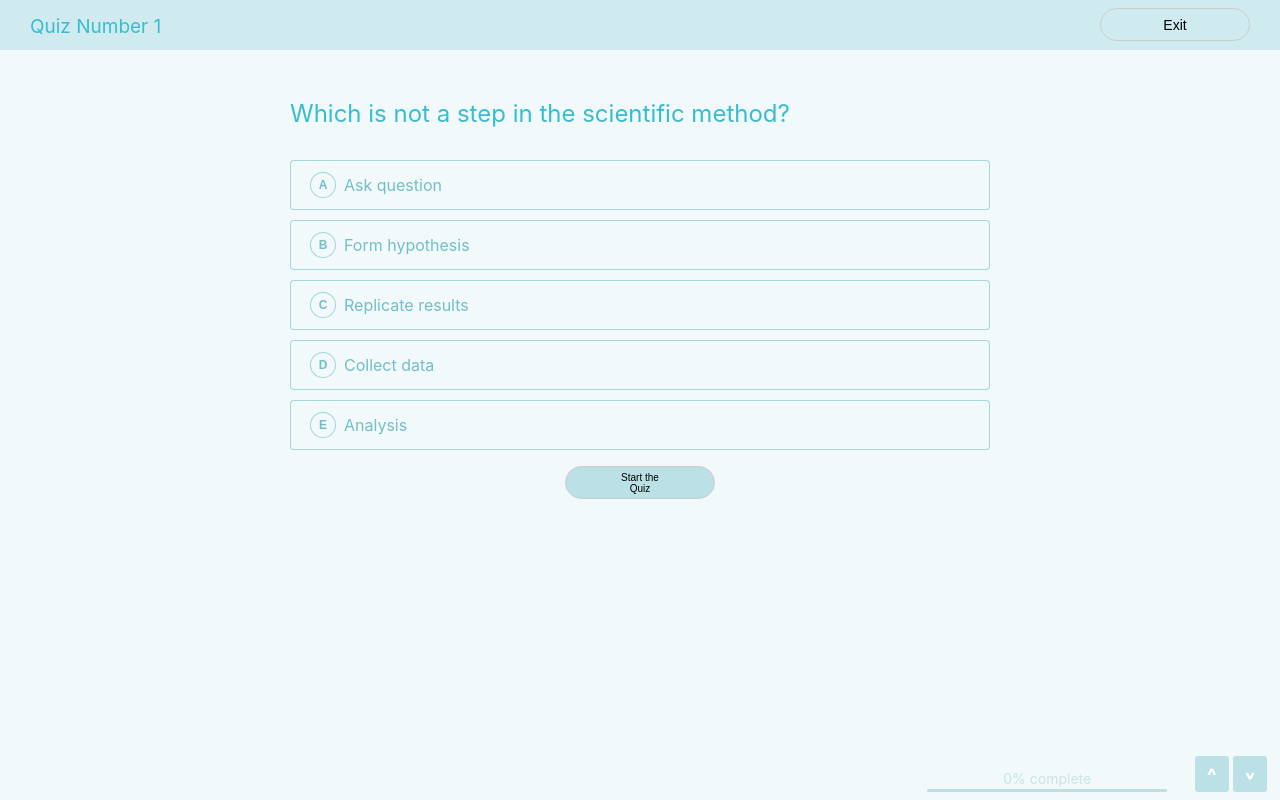
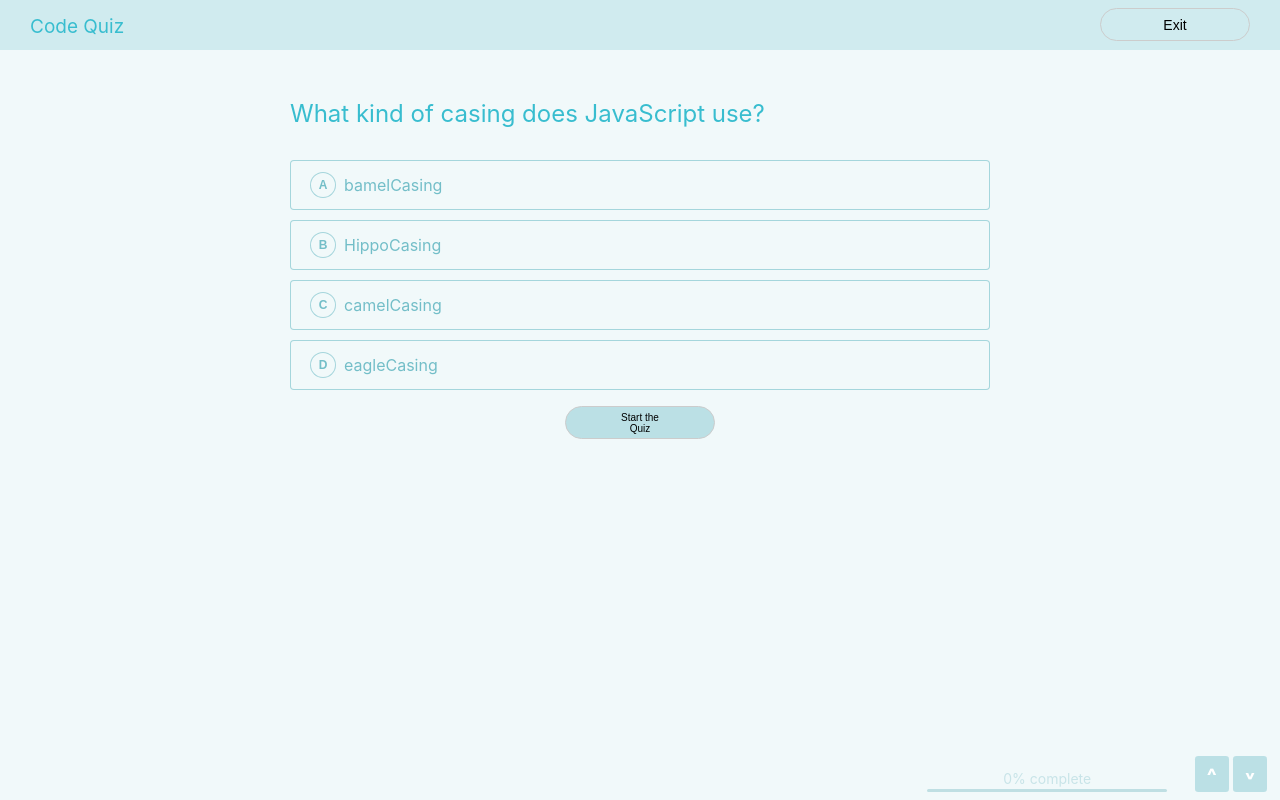
Before and after one commit to akeva22/code-quiz, a plain HTML site: page index.html in a window 1280 px wide. Drawn offline with Linux system fonts and the light colour scheme.

Commit message:
Questions portion

```diff
--- a/index.html
+++ b/index.html
@@ -10,7 +10,7 @@
     <div class="quiz-page-template-container">
         <div class="quiz-header-container">
             <div class="quiz-name-text-container">
-                <span class="quiz-name-text"> Quiz Number 1 </span>
+                <span class="quiz-name-text"> Code Quiz </span>
             </div>
             <div class="page-header-button-container">
                 <button class="page-header-button">
--- a/index.js
+++ b/index.js
@@ -19,46 +19,34 @@ startButtonEl.addEventListener('click', function handleClick() {
 
 
 const quiz = {
-    "name": "Psychology Quiz",
+    "name": "Code Quiz",
     "questions": [{
             "type": "single",
-            "question": "Which is not a step in the scientific method?",
-            "answers": ["Ask question", "Form hypothesis", "Replicate results", "Collect data", "Analysis"],
+            "question": "What kind of casing does JavaScript use?",
+            "answers": ["bamelCasing", "HippoCasing", "camelCasing", "eagleCasing"],
             "entered": [],
-            "correct": "Replicate results"
+            "correct": "camelCasing"
         },
         {
             "type": "single",
-            "question": "_____ explanations for aggressive behavior include genetic predisposition, high testosterone level and frontal lobe damage.",
-            "answers": ["Social", "Biological", "Cross-cultural", "Cognitive", "Psychoactive"],
+            "question": "What is the limit to the amount of functions you can place in a JavaScript Program",
+            "answers": ["None", "12", "18", "365", "14"],
             "entered": [],
-            "correct": "Biological"
+            "correct": "None"
         },
         {
             "type": "single",
-            "question": "Social identity refers to _____.",
-            "answers": ["Our membership in particular groups, which largely determines our everyday interactions", "Prejudices that are based on personal experiences that occur during development", "The drive for success that motivates people to form prejudices about their competitors", "All of the answers are correct."],
+            "question": "Jquery is used to ________",
+            "answers": ["Ask Questions about JavaScript", "Travese and Maniuplate the DOM in shorthand", "Create a new set of API's for use in JavaScript", "All of the answers are correct."],
             "entered": [],
-            "correct": "Replicate results"
+            "correct": "Travese and Maniuplate the DOM in shorthand"
         },
         {
             "type": "multiple",
-            "question": "The belief that everyone is good and naturally altruistic is an example of which psychological perspective?",
-            "answers": ["Biological", "Cognitive", "Behavioral", "Evolutionary", "Humanistic"],
+            "question": "What does the .this method do?",
+            "answers": ["Sheild the element from deafult behavior", "Refer to the object it belongs to", "create a variable to the value it is attached", "make things happen faster"],
             "entered": [],
-            "correct": "Humanistic"
-        },
-        {
-            "type": "short",
-            "question": "Please describe in two sentences or less what psychoanalysis is.",
-            "entered": [],
-            "answers": []
-        },
-        {
-            "type": "long",
-            "question": "In three paragraphs, describe Freud's theory of id, ego, and superego. Use examples as needed.",
-            "entered": [],
-            "answers": []
+            "correct": "Refer to the object it belongs to"
         }
     ]
 }
```
